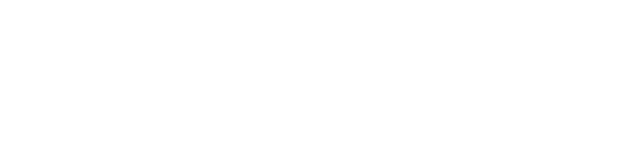
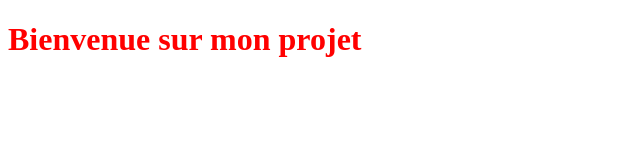
Before and after one commit to boboue1/test, a plain HTML site: page index.html in a window 1280 px wide. Shown: the whole page, without its empty margins (0-640 px from the left). Drawn offline with Linux system fonts and the light colour scheme.

Commit message:
les script js et un titre coloré en rouge

```diff
--- a/assets/index.css
+++ b/assets/index.css
@@ -0,0 +1,3 @@
+h1{
+    color: red;
+}
--- a/index.html
+++ b/index.html
@@ -7,6 +7,9 @@
     <title>Document</title>
 </head>
 <body>
+    <h1> Bienvenue sur mon projet</h1>
 
+
+    <script type="module" src="js/index.js"></script>
 </body>
 </html>
```
